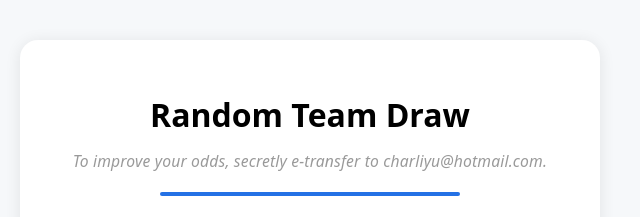
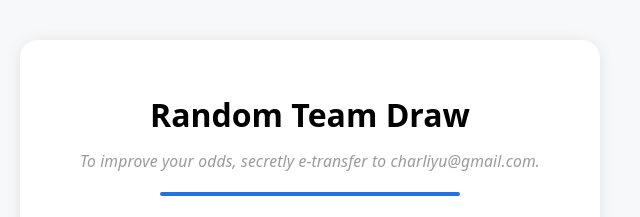
Before and after one commit to jiawei-yu-97/random_team_draw, a plain HTML site: page index.html in a window 1280 px wide. Shown: the top 217 px of the page, 330-970 px from the left. Drawn offline with Linux system fonts and the light colour scheme.

Commit message:
Update index.html
Update email address

```diff
--- a/index.html
+++ b/index.html
@@ -189,7 +189,7 @@
   <div class="container">
     <h1>Random Team Draw</h1>
     <div class="joke-tip">
-      <span>To improve your odds, secretly e-transfer to charliyu@hotmail.com.</span>
+      <span>To improve your odds, secretly e-transfer to charliyu@gmail.com.</span>
     </div>
     <div style="height:4px;width:300px;background:#2471e5;margin:0.5rem auto 1.5rem auto;border-radius:2px;"></div>
 
```
